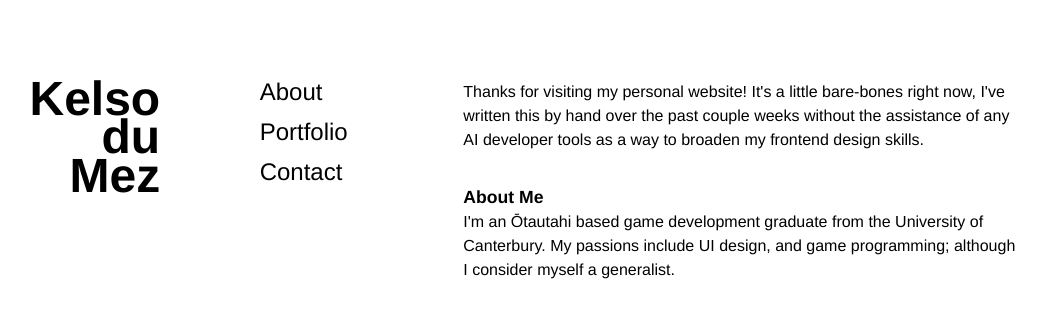
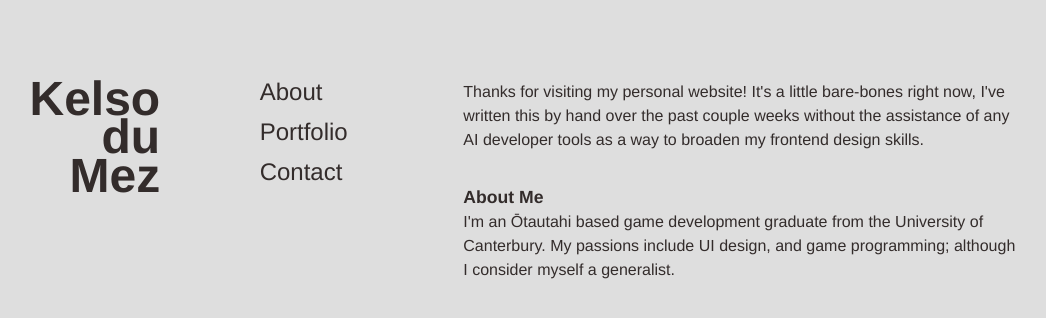
Before and after one commit to kelsodumez/kelsodumez.github.io, a Next.js app: page / in a window 1280 px wide. Shown: the top 318 px of the page, without its empty margins (51-1097 px from the left). Built offline with nearby package versions, Linux system fonts and the light colour scheme.

Commit message:
Applied my colour identity

```diff
--- a/src/app/globals.css
+++ b/src/app/globals.css
@@ -1,10 +1,10 @@
 @import "tailwindcss";
 
 :root {
-  --background: white;
+  --background: #DEDEDE;
   --secondary-background: white;
-  --foreground: black;
-  --accent: black;
+  --foreground: #332C2B;
+  --accent: #7B4D35;
 }
 
 @theme {
@@ -35,7 +35,7 @@ body > * {
 
 
 a {
-  color: magenta;
+  color: var(--accent);
   font-style: italic;
 }
 
```
